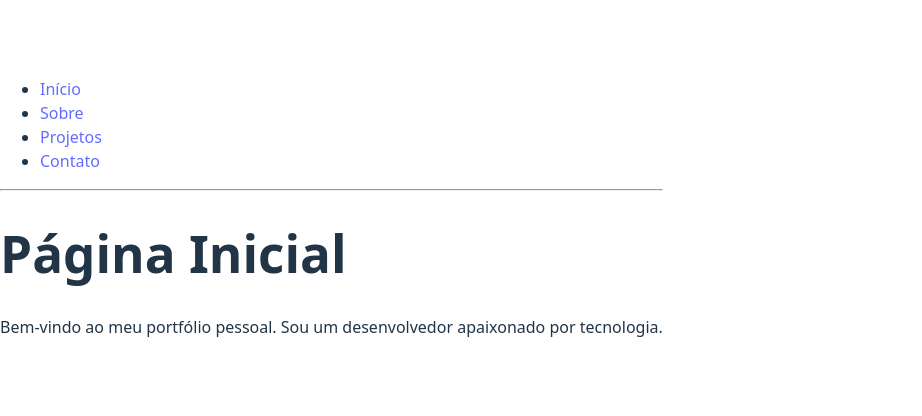
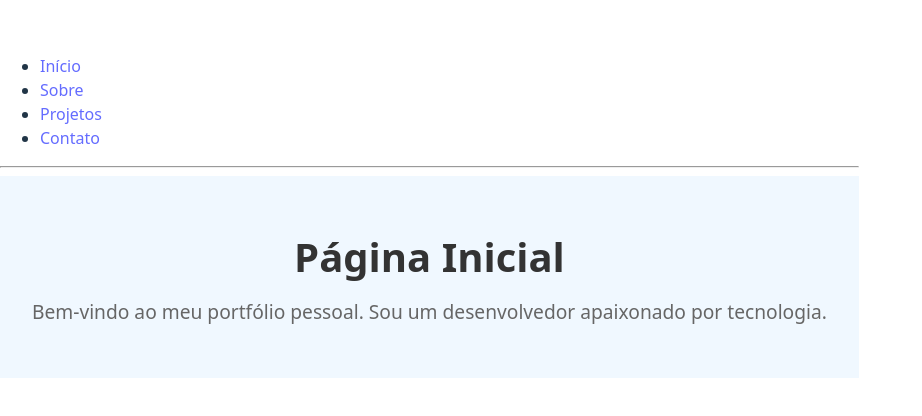
Before and after one commit to DouglassRibeiro/SPA_React_Django, a React (Vite) app in the folder frontend/: page / in a window 1280 px wide. Shown: the part 192-608 px from the top of the page, without its empty margins (0-922 px from the left). Built offline with nearby package versions, Linux system fonts and the light colour scheme.

Commit message:
creating styles 1

```diff
--- a/frontend/src/pages/About.jsx
+++ b/frontend/src/pages/About.jsx
@@ -1,11 +1,12 @@
 import React from 'react';
+import styles from './About.module.css';
 
 function About() {
   return (
-    <div>
-      <h1>Sobre Mim</h1>
+    <div className={styles.container}>
+      <h1 className={styles.title}>Sobre Mim</h1>
       {/* No futuro, os dados aqui virão da sua API Django /api/about/ */}
-      <p>Aqui vai a descrição sobre minha carreira, habilidades e experiências.</p>
+      <p className={styles.subtitle}>Aqui vai a descrição sobre minha carreira, habilidades e experiências.</p>
     </div>
   );
 }
--- /dev/null
+++ b/frontend/src/pages/About.module.css
@@ -0,0 +1,16 @@
+.container {
+  padding: 2rem;
+  text-align: center;
+  background-color: #f0f8ff; /* AliceBlue */
+}
+
+.title {
+  color: #333;
+  font-size: 2.5rem;
+  margin-bottom: 1rem;
+}
+
+.subtitle {
+  color: #666;
+  font-size: 1.2rem;
+}
--- a/frontend/src/pages/Contact.jsx
+++ b/frontend/src/pages/Contact.jsx
@@ -1,10 +1,11 @@
 import React from 'react';
+import styles from './Contact.module.css';
 
 function Contact() {
   return (
-    <div>
-      <h1>Contato</h1>
-      <p>Entre em contato comigo através do formulário abaixo.</p>
+    <div className={styles.container}>
+      <h1 className={styles.title}>Contato</h1>
+      <p className={styles.subtitle}>Entre em contato comigo através do formulário abaixo.</p>
       {/* Aqui entrará o formulário de contato */}
     </div>
   );
--- /dev/null
+++ b/frontend/src/pages/Contact.module.css
@@ -0,0 +1,16 @@
+.container {
+  padding: 2rem;
+  text-align: center;
+  background-color: #f0f8ff; /* AliceBlue */
+}
+
+.title {
+  color: #333;
+  font-size: 2.5rem;
+  margin-bottom: 1rem;
+}
+
+.subtitle {
+  color: #666;
+  font-size: 1.2rem;
+}
--- a/frontend/src/pages/Home.jsx
+++ b/frontend/src/pages/Home.jsx
@@ -1,10 +1,13 @@
+// src/pages/Home.jsx
 import React from 'react';
+import styles from './Home.module.css'; // 1. Importe o arquivo de estilos
 
 function Home() {
+  // 2. Use os nomes das classes que você criou como propriedades do objeto 'styles'
   return (
-    <div>
-      <h1>Página Inicial</h1>
-      <p>Bem-vindo ao meu portfólio pessoal. Sou um desenvolvedor apaixonado por tecnologia.</p>
+    <div className={styles.container}>
+      <h1 className={styles.title}>Página Inicial</h1>
+      <p className={styles.subtitle}>Bem-vindo ao meu portfólio pessoal. Sou um desenvolvedor apaixonado por tecnologia.</p>
     </div>
   );
 }
--- /dev/null
+++ b/frontend/src/pages/Home.module.css
@@ -0,0 +1,16 @@
+.container {
+  padding: 2rem;
+  text-align: center;
+  background-color: #f0f8ff; /* AliceBlue */
+}
+
+.title {
+  color: #333;
+  font-size: 2.5rem;
+  margin-bottom: 1rem;
+}
+
+.subtitle {
+  color: #666;
+  font-size: 1.2rem;
+}
--- a/frontend/src/pages/Projects.jsx
+++ b/frontend/src/pages/Projects.jsx
@@ -1,11 +1,12 @@
 import React from 'react';
+import styles from './Projects.module.css'
 
 function Projects() {
   return (
-    <div>
-      <h1>Meus Projetos</h1>
+    <div className={styles.container}>
+      <h1 className={styles.title}>Meus Projetos</h1>
       {/* No futuro, vamos fazer uma chamada à API /api/projects/ para listar os projetos aqui */}
-      <p>Aqui ficará a lista de projetos incríveis que desenvolvi.</p>
+      <p className={styles.subtitle}>Aqui ficará a lista de projetos incríveis que desenvolvi.</p>
     </div>
   );
 }
--- /dev/null
+++ b/frontend/src/pages/Projects.module.css
@@ -0,0 +1,16 @@
+.container {
+  padding: 2rem;
+  text-align: center;
+  background-color: #f0f8ff; /* AliceBlue */
+}
+
+.title {
+  color: #333;
+  font-size: 2.5rem;
+  margin-bottom: 1rem;
+}
+
+.subtitle {
+  color: #666;
+  font-size: 1.2rem;
+}
```
